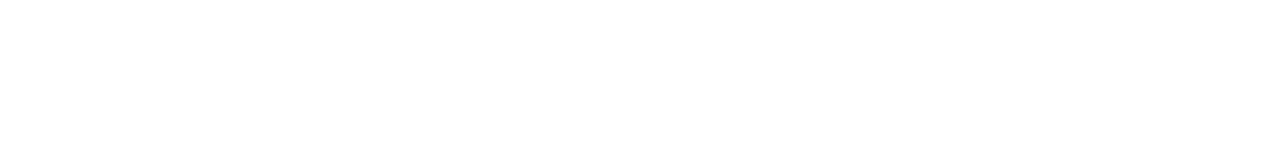
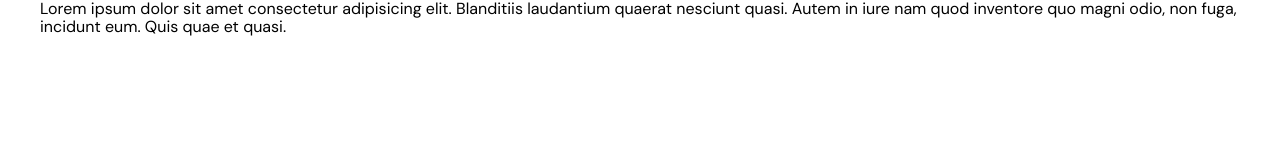
Before and after one commit to OleksandrMyliutin/ice-cream_project, a plain HTML site: page index.html in a window 1280 px wide. Drawn offline with nearby package versions, Linux system fonts and the light colour scheme.

Commit message:
test-header-branch

```diff
--- a/index.html
+++ b/index.html
@@ -7,10 +7,7 @@
       content="width=device-width, initial-scale=1.0"
     />
     <title>Icecream</title>
-    <link
-      rel="preconnect"
-      href="https://fonts.googleapis.com"
-    />
+    <link rel="preconnect" href="https://fonts.googleapis.com" />
     <link
       rel="preconnect"
       href="https://fonts.gstatic.com"
@@ -24,19 +21,16 @@
       rel="stylesheet"
       href="https://cdnjs.cloudflare.com/ajax/libs/modern-normalize/3.0.1/modern-normalize.min.css"
     />
-    <link
-      rel="stylesheet"
-      href="./css/page.css"
-    />
-    <link
-      rel="stylesheet"
-      href="./css/styles.css"
-    />
+    <link rel="stylesheet" href="./css/page.css" />
+    <link rel="stylesheet" href="./css/styles.css" />
   </head>
   <body>
     <header class="header">
       <div class="section-container">
-        <!-- Your code here -->
+        Lorem ipsum dolor sit amet consectetur adipisicing elit.
+        Blanditiis laudantium quaerat nesciunt quasi. Autem in
+        iure nam quod inventore quo magni odio, non fuga,
+        incidunt eum. Quis quae et quasi.
       </div>
     </header>
 
```
